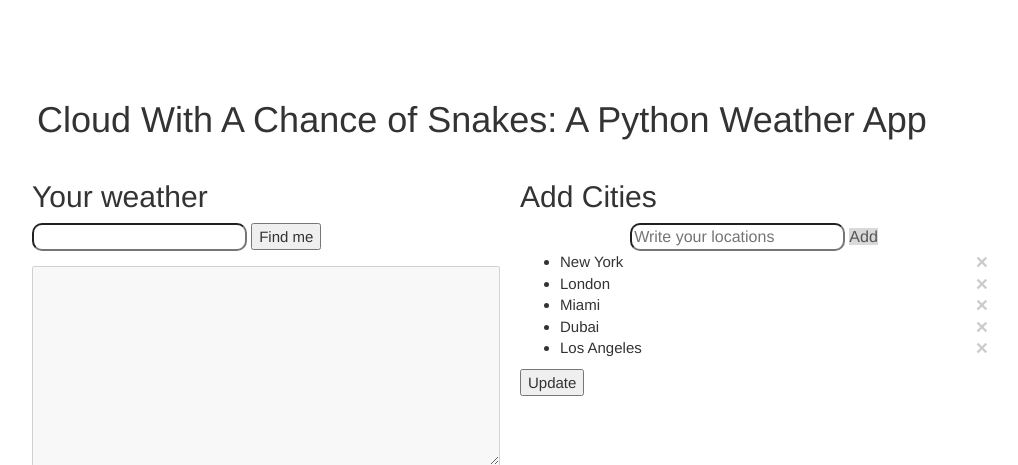
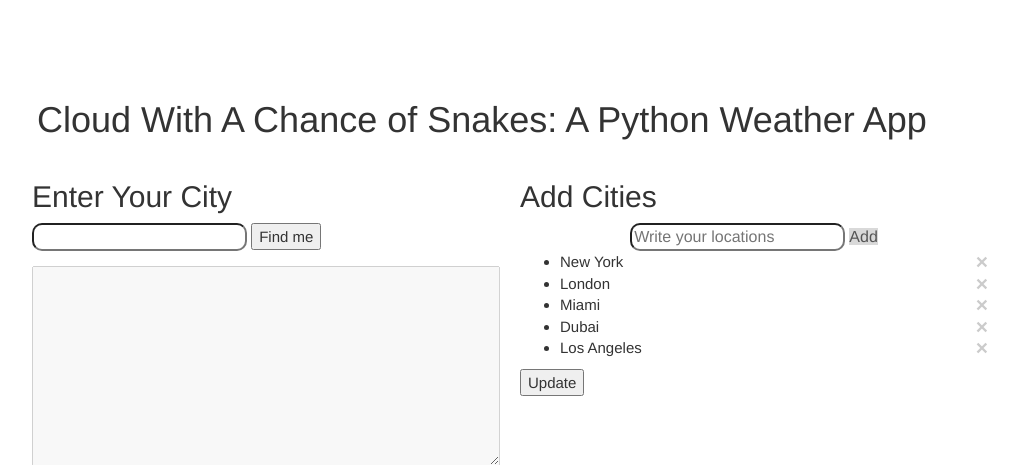
Before and after one commit to gtshepard/cloudy-with-a-chance-of-snakes, a Flask app: page / in a window 1280 px wide. Shown: the top 465 px of the page, without its empty margins (130-1148 px from the left). Run offline with Flask 2, Linux system fonts and the light colour scheme; data that the repository does not hold is empty; some libraries are stand-ins or nearby versions.

Commit message:
update a title

```diff
--- a/templates/index.html
+++ b/templates/index.html
@@ -71,7 +71,7 @@
 
         <div class="row">
             <div class="column">
-                <h2>Your weather</h2>
+                <h2>Enter Your City</h2>
                 <form action='' method='get'>
                     <input type='text/css' name='city' id='city'>
                     <button type='button' onClick="fetchLocation()">Find me</button>
```
